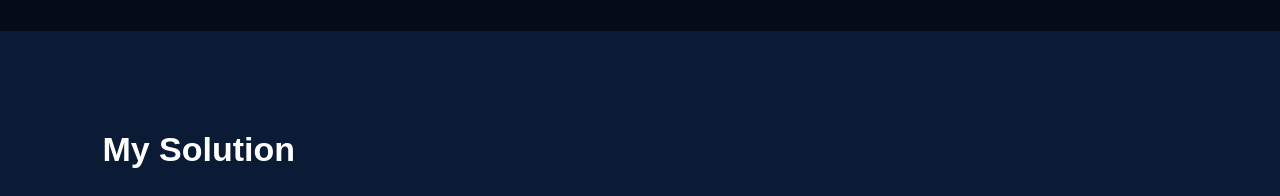
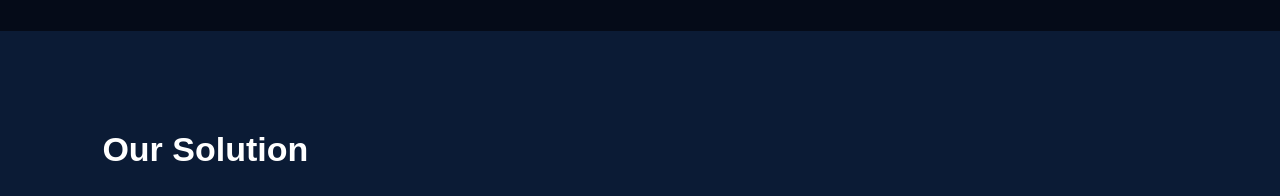
Before and after one commit to nahumaddisu/wlsexamcenter, a plain HTML site: page index.html in a window 1280 px wide. Shown: the part 1180-1376 px from the top of the page. Drawn offline with Linux system fonts and the light colour scheme.

Commit message:
Update index.html

```diff
--- a/index.html
+++ b/index.html
@@ -88,7 +88,7 @@
 
     <!-- Solution Section -->
     <section id="solution">
-        <h2>My Solution</h2>
+        <h2>Our Solution</h2>
 
         <p>
             WLS Exam Center is a LAN-based digital examination
```
